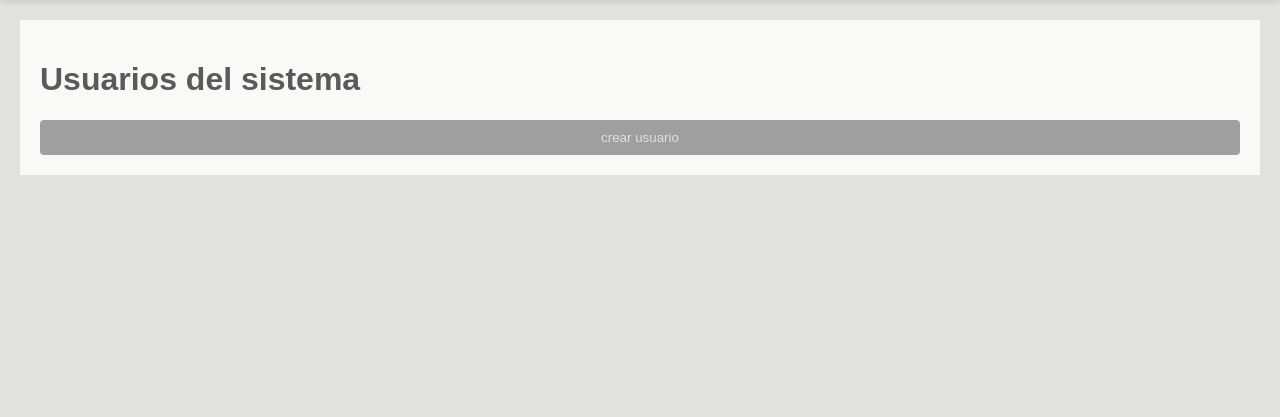
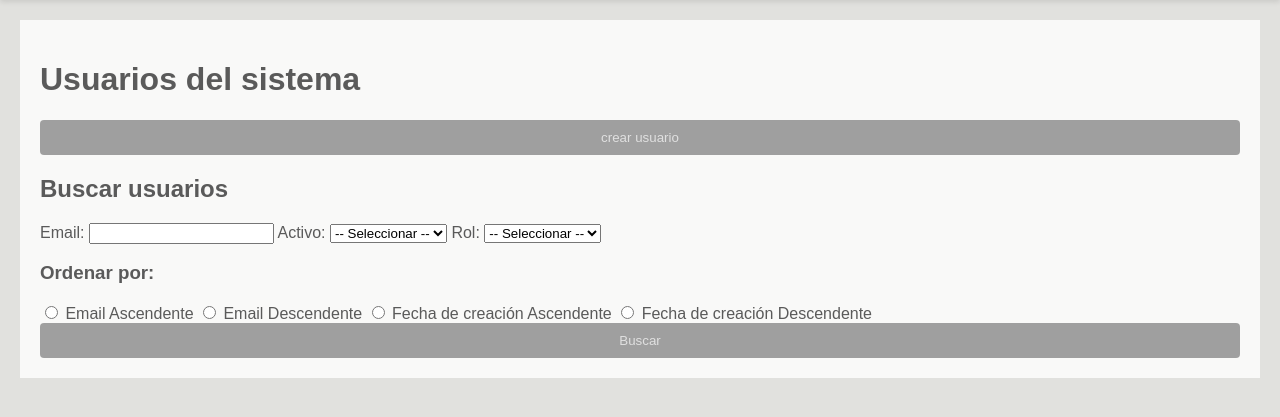
Before and after one commit to santiFie/Cedica-App, a Flask app: template admin/src/web/templates/users/show_users.html in a window 1280 px wide. Shown: the part 66-483 px from the top of the page. Run offline with Flask 3, Linux system fonts and the light colour scheme; the template is opened without the code that fills it, so the values that code supplies are empty; parts of the project's set-up code (start-up, migrations or seed data) failed here and were passed over.

Commit message:
Se agregan filtros, botones de paginacion y ordenamiento por email y fechas ascendente y descendente

```diff
--- a/admin/src/web/templates/users/show_users.html
+++ b/admin/src/web/templates/users/show_users.html
@@ -10,6 +10,50 @@
 {% block content %}
     <h1>Usuarios del sistema</h1>
     <button>crear usuario</button>
+    <h2>Buscar usuarios</h2>
+    <form action="{{ url_for('users.users_list') }}" method="get">
+        <label for="email">Email:</label>
+        <input type="text" name="email" id="email" value="{{ request.args.get('email', '') }}">
+
+        <label for="active">Activo:</label>
+        <select name="active" id="active">
+            <option value="">-- Seleccionar --</option>
+            <option value="SI" {% if request.args.get('active') == 'SI' %}selected{% endif %}>SI</option>
+            <option value="NO" {% if request.args.get('active') == 'NO' %}selected{% endif %}>NO</option>
+        </select>
+
+        <label for="role">Rol:</label>
+        <select name="role" id="role">
+            <option value="">-- Seleccionar --</option>
+            <option value="Tecnica" {% if request.args.get('role') == 'Tecnica' %}selected{% endif %}>Técnica</option>
+            <option value="Ecuestre" {% if request.args.get('role') == 'Ecuestre' %}selected{% endif %}>Ecuestre</option>
+            <option value="Voluntariado" {% if request.args.get('role') == 'Voluntariado' %}selected{% endif %}>Voluntariado</option>
+            <option value="Administracion" {% if request.args.get('role') == 'Administracion' %}selected{% endif %}>Administración</option>
+        </select>
+
+        <h3>Ordenar por:</h3>
+        <label>
+            <input type="radio" name="sort_by" value="email_asc" {% if request.args.get('sort_by') == 'email_asc' %}checked{% endif %}>
+            Email Ascendente
+        </label>
+        <label>
+            <input type="radio" name="sort_by" value="email_desc" {% if request.args.get('sort_by') == 'email_desc' %}checked{% endif %}>
+            Email Descendente
+        </label>
+        <label>
+            <input type="radio" name="sort_by" value="inserted_at_asc" {% if request.args.get('sort_by') == 'inserted_at_asc' %}checked{% endif %}>
+            Fecha de creación Ascendente
+        </label>
+        <label>
+            <input type="radio" name="sort_by" value="inserted_at_desc" {% if request.args.get('sort_by') == 'inserted_at_desc' %}checked{% endif %}>
+            Fecha de creación Descendente
+        </label>
+
+
+        <button type="submit">Buscar</button>
+    </form>
+
+
     {% if list %}
         <table>
             <thead>
@@ -46,6 +90,25 @@
             </tbody>
         </table>
 
+        <!-- Botones de Paginación -->
+        <div class="pagination">
+            {% if page > 1 %}
+                <a href="{{ url_for('users.users_list', page=page-1, email=request.args.get('email', ''), active=request.args.get('active', ''), role=request.args.get('role', ''), sort_by=request.args.get('sort_by', '')) }}">
+                    <button>Previo</button>
+                </a>
+            {% else %}
+                <button disabled>Previo</button>
+            {% endif %}
+
+            {% if page < max_pages %}
+                <a href="{{ url_for('users.users_list', page=page+1, email=request.args.get('email', ''), active=request.args.get('active', ''), role=request.args.get('role', ''), sort_by=request.args.get('sort_by', '')) }}">
+                    <button>Siguiente</button>
+                </a>
+            {% else %}
+                <button disabled>Siguiente</button>
+            {% endif %}
+        </div>
+
     {% endif %}
 
 
```
Also changed, not shown: admin/src/core/users/__init__.py (+38 -11 lines), admin/src/web/controllers/users.py (+17 -2 lines).
